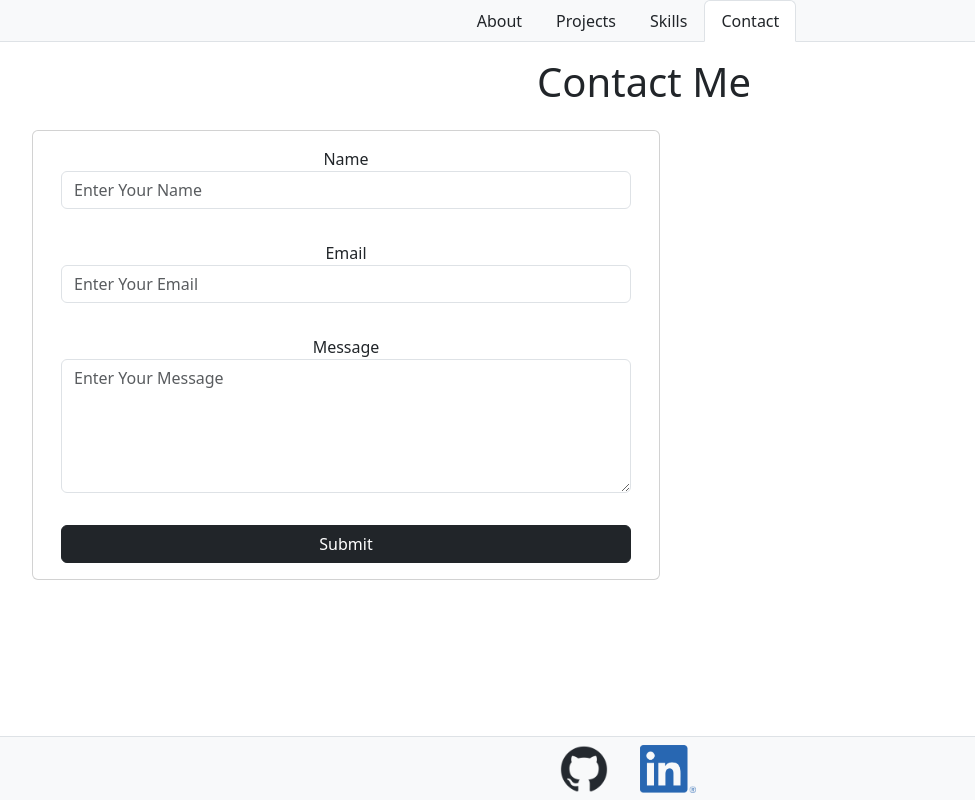
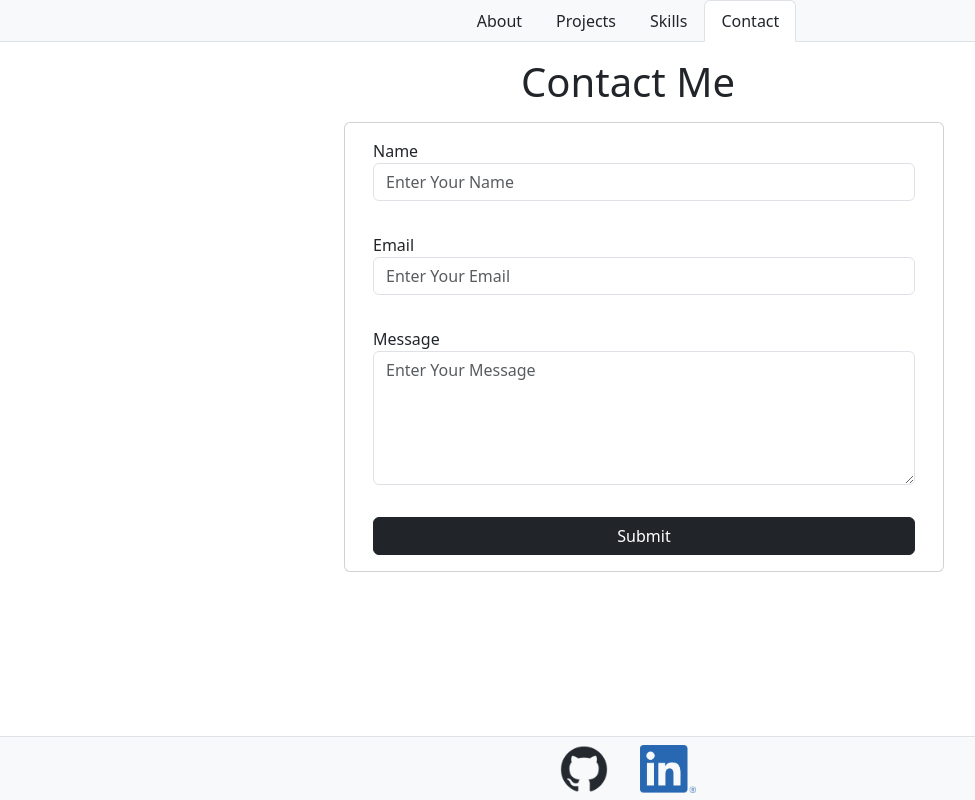
Before and after one commit to Project-Faust/portfolio-redux, a React (Create React App) app: page / in a window 1280 px wide. Both pictures are taken after a click on the link "Contact". Shown: the whole page, without its empty margins (12-987 px from the left). Built offline with nearby package versions, Linux system fonts and the light colour scheme.

Commit message:
updated layout/styling to center component

```diff
--- a/src/components/Contact/index.js
+++ b/src/components/Contact/index.js
@@ -40,12 +40,14 @@ export default function Contact() {
         event.preventDefault();
     }
     return (
+        // <div className="container m-3">
         <section
-            className="row container-fluid text-center m-3">
-            <h1
+            className="row m-3">
+            <div id="contactContainer" className="col-md-6 mx-auto">
+                <h1 className="d-flex justify-content-center"
                 >Contact Me</h1>
                 <form
-                className="col-md-6 d-flex justify-content-center card container justify-content-center m-3">
+                    className="container-fluid card m-3">
                     <div className="m-3">
                         <label htmlFor="name">Name</label>
                         <input
@@ -92,6 +94,8 @@ export default function Contact() {
                         Submit
                     </button>
                 </form>
+            </div>
         </section>
+        // </div>
     );
 }
```
Lines whose indentation alone changed are shown as unchanged.
